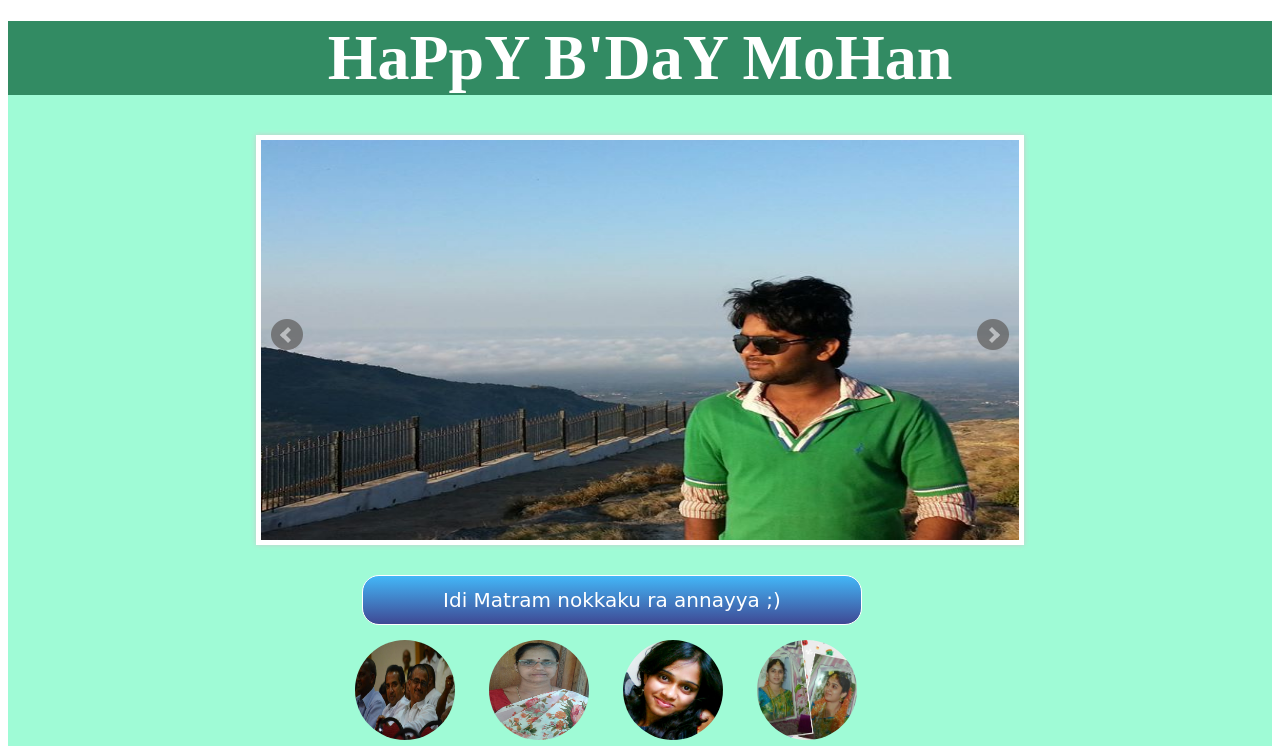
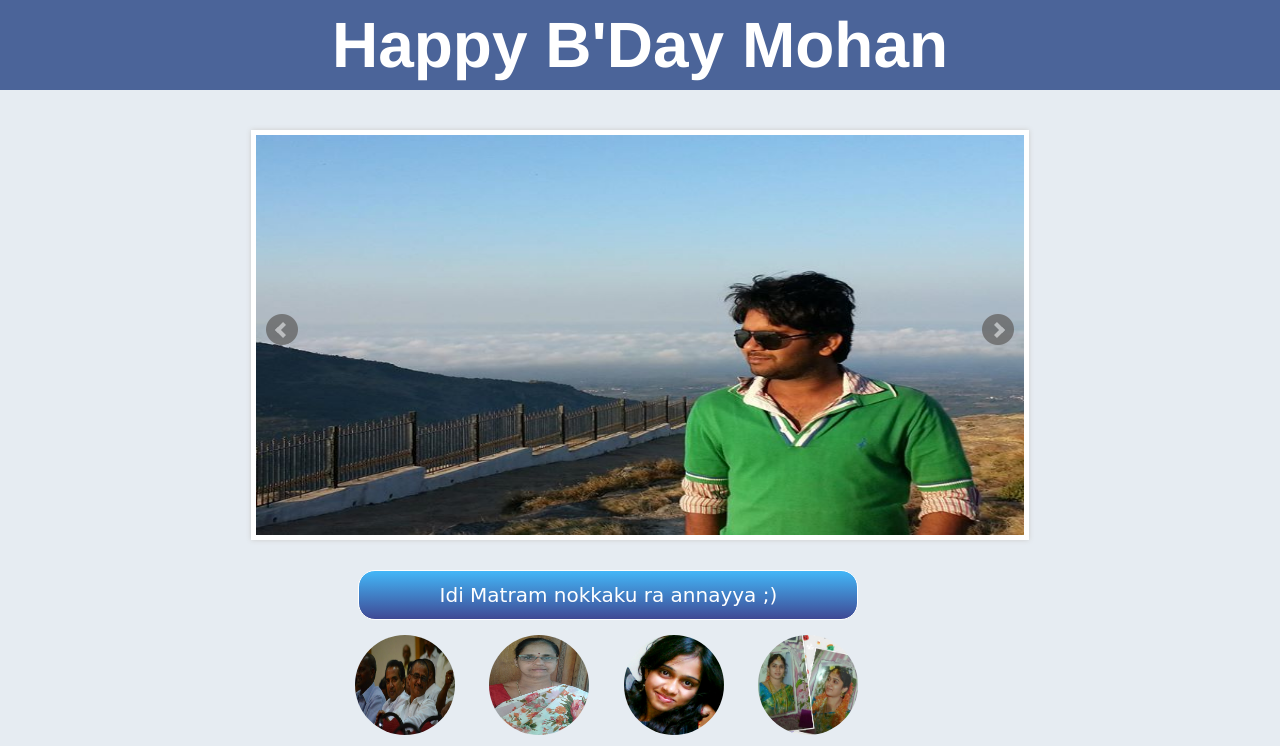
Before and after one commit to rtmgit/test, a plain HTML site: page index.html in a window 1280 px wide. Shown: the top 746 px of the page. Drawn offline with Linux system fonts and the light colour scheme.

Commit message:
Theme changes to blue

```diff
--- a/index.html
+++ b/index.html
@@ -1,32 +1,45 @@
 <!DOCTYPE html>
 <html>
 <head>
-	<title></title>
+	<title>HDB MohaN</title>
 	<meta name="viewport" content="width=device-width, initial-scale=1, minimum-scale=1, maximum-scale=1">
 	<script type="text/javascript" src="js/jquery-1.11.2.min.js"></script>
 	<!-- bxSlider Javascript file -->
 	<script src="bxslider/jquery.bxslider.min.js"></script>
 	<!-- bxSlider CSS file -->
 	<link href="bxslider/jquery.bxslider.css" rel="stylesheet" />
+	<link href="https://fonts.googleapis.com/css?family=Architects+Daughter" rel="stylesheet" type="text/css">
 	<style type="text/css">
+		::-webkit-scrollbar{
+			display: none;
+		}
+		body{
+			margin:0;
+			font-family: "Helvetica Neue",Helvetica,Arial,sans-serif;
+		}
+
 		#mainDiv{
 			margin: 0 auto;
 			width: 100%;
-			background: rgb(159, 251, 214);
+			background: rgb(230, 236, 242);
 			background-size: 100%;
 			text-align: :center;
 		}
-
 		h1 span{
 			font-size: 200%;
 			color: white;
 
 		}
 		h1{
-			background-color: rgb(50, 139, 99);
+			background-color: rgb(75, 100, 153);
 			text-align: center;
+			margin:0;
 		}
-
+		.brand{
+			min-height: 90px;
+			line-height: 90px;
+			display: block;
+		}
 		#mainDiv .bx-wrapper {
 			height: 400px;
 			width: 60%;
@@ -113,12 +126,11 @@
 				width: 90px;
 			}
 			h1{
-				height: 40px;
+				/*height: 40px;*/
 				padding: 10px 2px;
 			}
 			h1 span{
-
-				font-size: 85%;
+				font-size: 100%;
 
 			}
 			#wishes{
@@ -134,7 +146,6 @@
 			}
 		}
 	</style>
-
 </head>
 <body>
 	<!-- <div id="container">
@@ -159,7 +170,7 @@
   		});
 	</script>
 	<div id="mainDiv">
-		<h1><span>HaPpY B'DaY MoHan</span></h1>
+		<h1><span class="brand">Happy B'Day Mohan</span></h1>
 		<ul class="bxslider">
 		  		<li><img src="images/carousel1.jpg" /></li>
 		  		<li><img src="images/carousel2.jpg" /></li>
@@ -288,7 +299,7 @@
 
 
 		function playMedia(index,max){
-			document.getElementById("id"+index).style.background = "rgb(78, 221, 10)";
+			document.getElementById("id"+index).style.background = "rgb(67, 183, 248)";
 			var oAudio = document.getElementById("audi"+index);
 			oAudio.play();
 
--- /dev/null
+++ b/styles.css
@@ -0,0 +1,4 @@
+.brand{
+	color: red;
+	display: none;
+}
```
